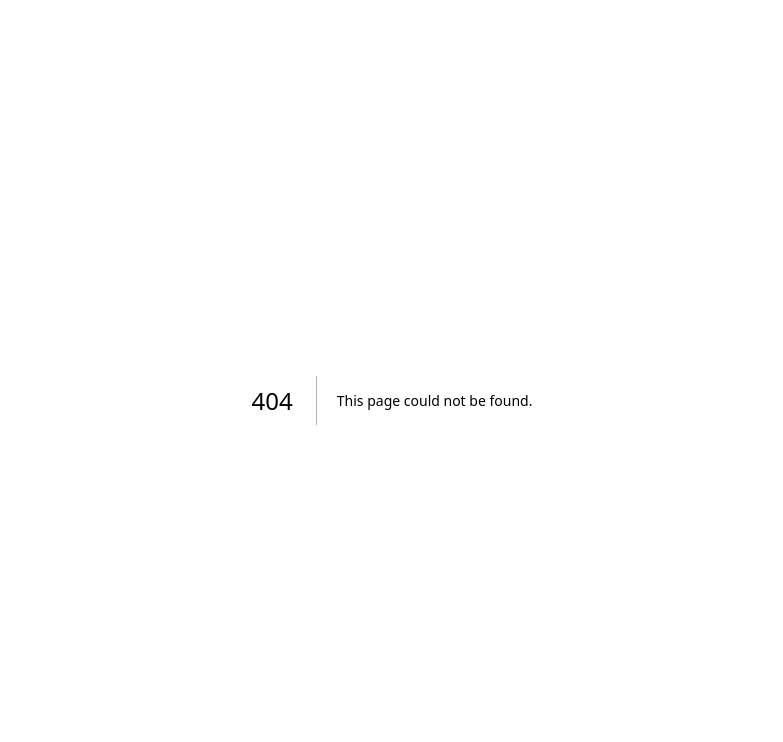
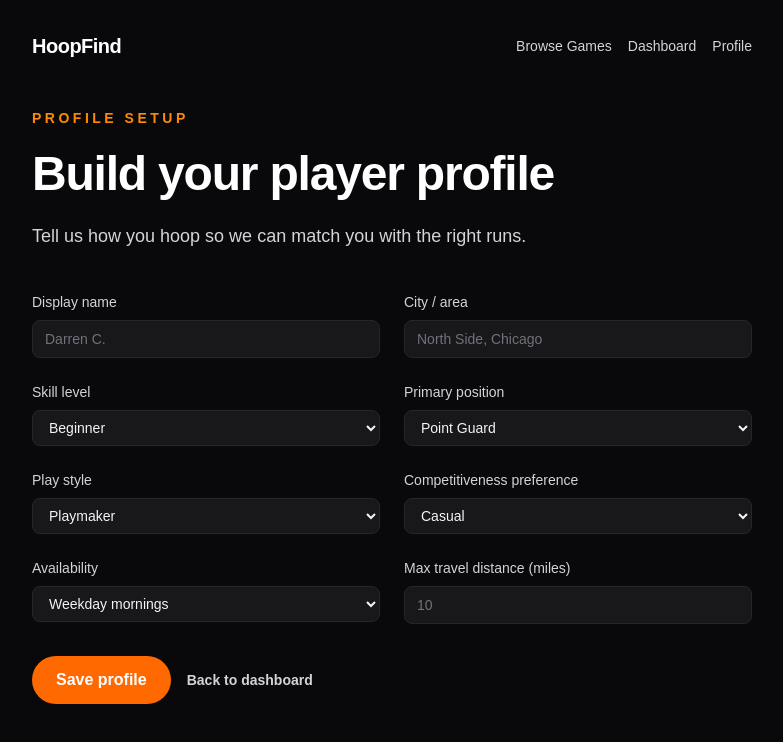
Before and after one commit to darrenchen75/hoopfind, a Next.js app: page /profile/setup in a window 1280 px wide. Before the commit this address had no page. Shown: the top 742 px of the page, without its empty margins (248-1031 px from the left). Built offline with nearby package versions, Linux system fonts and the light colour scheme.

Commit message:
Add static Profile Setup page

```diff
--- /dev/null
+++ b/app/profile/setup/page.tsx
@@ -0,0 +1,171 @@
+import Link from "next/link";
+import SiteHeader from "@/components/site-header";
+
+const skillLevels = ["Beginner", "Intermediate", "Advanced", "Elite"];
+const positions = ["Point Guard", "Shooting Guard", "Small Forward", "Power Forward", "Center"];
+const playStyles = ["Playmaker", "Scorer", "Shooter", "Slasher", "Defender", "Rebounder", "All-around"];
+const competitivenessLevels = ["Casual", "Competitive", "Highly Competitive"];
+const availabilityOptions = ["Weekday mornings", "Weekday evenings", "Weekends", "Flexible"];
+const fieldClasses = "w-full rounded-lg border border-zinc-800 bg-zinc-900 px-3 py-2 text-sm text-zinc-100 placeholder:text-zinc-500 focus:border-orange-500 focus:outline-none";
+const labelClasses = "mb-2 block text-sm font-medium text-zinc-300";
+
+export default function ProfileSetupPage() {
+  return (
+    <main className="min-h-screen bg-zinc-950 text-white">
+      <section className="mx-auto flex min-h-screen max-w-3xl flex-col px-6 py-8">
+        <SiteHeader />
+
+        <div className="mt-12">
+          <p className="mb-4 text-sm font-semibold uppercase tracking-[0.25em] text-orange-400">
+            Profile setup
+          </p>
+          <h1 className="text-4xl font-bold leading-tight tracking-tight md:text-5xl">
+            Build your player profile
+          </h1>
+          <p className="mt-4 text-lg leading-8 text-zinc-300">
+            Tell us how you hoop so we can match you with the right runs.
+          </p>
+        </div>
+
+        <form className="mt-10 flex flex-col gap-6">
+          <div className="grid gap-6 sm:grid-cols-2">
+            <div>
+              <label htmlFor="displayName" className={labelClasses}>
+                Display name
+              </label>
+              <input
+                id="displayName"
+                name="displayName"
+                type="text"
+                placeholder="Darren C."
+                className={fieldClasses}
+              />
+            </div>
+
+            <div>
+              <label htmlFor="area" className={labelClasses}>
+                City / area
+              </label>
+              <input
+                id="area"
+                name="area"
+                type="text"
+                placeholder="North Side, Chicago"
+                className={fieldClasses}
+              />
+            </div>
+          </div>
+
+          <div className="grid gap-6 sm:grid-cols-2">
+            <div>
+              <label htmlFor="skillLevel" className={labelClasses}>
+                Skill level
+              </label>
+              <select id="skillLevel" name="skillLevel" className={fieldClasses}>
+                {skillLevels.map((level) => (
+                  <option key={level} value={level}>
+                    {level}
+                  </option>
+                ))}
+              </select>
+            </div>
+
+            <div>
+              <label htmlFor="position" className={labelClasses}>
+                Primary position
+              </label>
+              <select id="position" name="position" className={fieldClasses}>
+                {positions.map((position) => (
+                  <option key={position} value={position}>
+                    {position}
+                  </option>
+                ))}
+              </select>
+            </div>
+          </div>
+
+          <div className="grid gap-6 sm:grid-cols-2">
+            <div>
+              <label htmlFor="playStyle" className={labelClasses}>
+                Play style
+              </label>
+              <select id="playStyle" name="playStyle" className={fieldClasses}>
+                {playStyles.map((style) => (
+                  <option key={style} value={style}>
+                    {style}
+                  </option>
+                ))}
+              </select>
+            </div>
+
+            <div>
+              <label htmlFor="competitiveness" className={labelClasses}>
+                Competitiveness preference
+              </label>
+              <select
+                id="competitiveness"
+                name="competitiveness"
+                className={fieldClasses}
+              >
+                {competitivenessLevels.map((level) => (
+                  <option key={level} value={level}>
+                    {level}
+                  </option>
+                ))}
+              </select>
+            </div>
+          </div>
+
+          <div className="grid gap-6 sm:grid-cols-2">
+            <div>
+              <label htmlFor="availability" className={labelClasses}>
+                Availability
+              </label>
+              <select
+                id="availability"
+                name="availability"
+                className={fieldClasses}
+              >
+                {availabilityOptions.map((option) => (
+                  <option key={option} value={option}>
+                    {option}
+                  </option>
+                ))}
+              </select>
+            </div>
+
+            <div>
+              <label htmlFor="maxTravelDistance" className={labelClasses}>
+                Max travel distance (miles)
+              </label>
+              <input
+                id="maxTravelDistance"
+                name="maxTravelDistance"
+                type="number"
+                min={0}
+                placeholder="10"
+                className={fieldClasses}
+              />
+            </div>
+          </div>
+
+          <div className="mt-2 flex flex-col gap-4 sm:flex-row sm:items-center">
+            <button
+              type="button"
+              className="rounded-full bg-orange-500 px-6 py-3 text-center font-semibold text-white transition hover:bg-orange-400"
+            >
+              Save profile
+            </button>
+
+            <Link
+              href="/dashboard"
+              className="text-center text-sm font-semibold text-zinc-300 transition hover:text-white"
+            >
+              Back to dashboard
+            </Link>
+          </div>
+        </form>
+      </section>
+    </main>
+  );
+}
```
